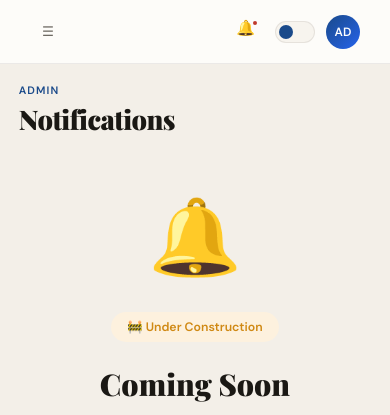
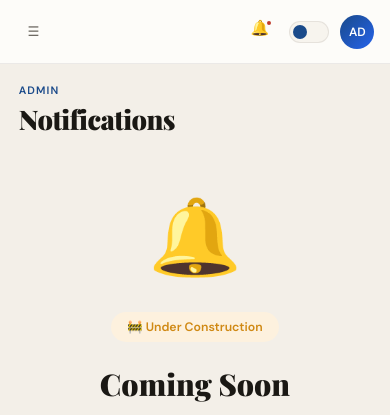
Before and after one commit to Sakshyam-Xtha/Library-Management, a PHP site: page /admin/admin-notifications.php in a window 390 px wide. Shown: the top 415 px of the page. Run offline with PHP 8.4, Linux system fonts and the light colour scheme; the visitor is signed in with stand-in values (Sample User, id 1); some web fonts are replaced.

Commit message:
fix: Improve mobile responsiveness for topbar and application details
Co-authored-by: aider (gemini/gemini-2.5-flash) <aider@aider.chat>

```diff
--- a/admin/admin-members.php
+++ b/admin/admin-members.php
@@ -16,6 +16,10 @@ $extraCss = <<<'CSS'
 /* ── Table tweaks ── */
 .member-avatar-sm { width:34px; height:34px; border-radius:50%; display:grid; place-items:center; font-size:.75rem; font-weight:700; color:#fff; flex-shrink:0; }
 .td-member { display:flex; align-items:center; gap:.65rem; }
+
+@media (max-width: 500px) {
+  #rv-details { grid-template-columns: 1fr !important; } /* Force single column for review details */
+}
 CSS;
 ?>
 <!DOCTYPE html>
--- a/assets/css/lms-shared.css
+++ b/assets/css/lms-shared.css
@@ -151,7 +151,7 @@ input, select, textarea { font-family: 'DM Sans', sans-serif; }
 /* ── Topbar ────────────────────────────────────────── */
 .topbar {
   height: var(--topbar-h); background: var(--surface); border-bottom: 1px solid var(--border);
-  display: flex; align-items: center; padding: 0 2rem; gap: 1rem;
+  display: flex; align-items: center; padding: 0 clamp(1rem, 4vw, 2rem); gap: 1rem; /* Adjust padding for smaller screens */
   position: sticky; top: 0; z-index: 100;
 }
 .topbar-menu-btn {
```
